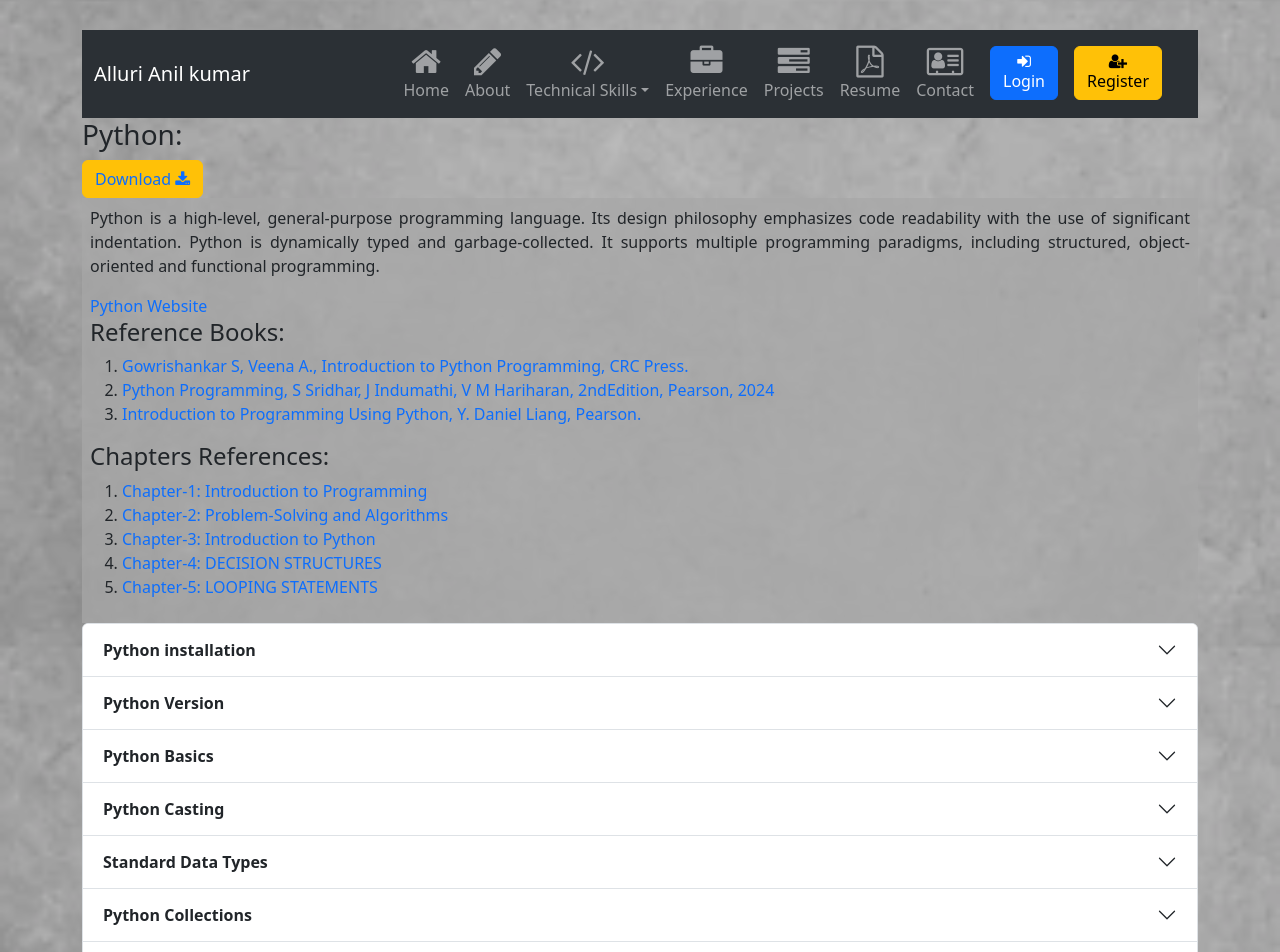
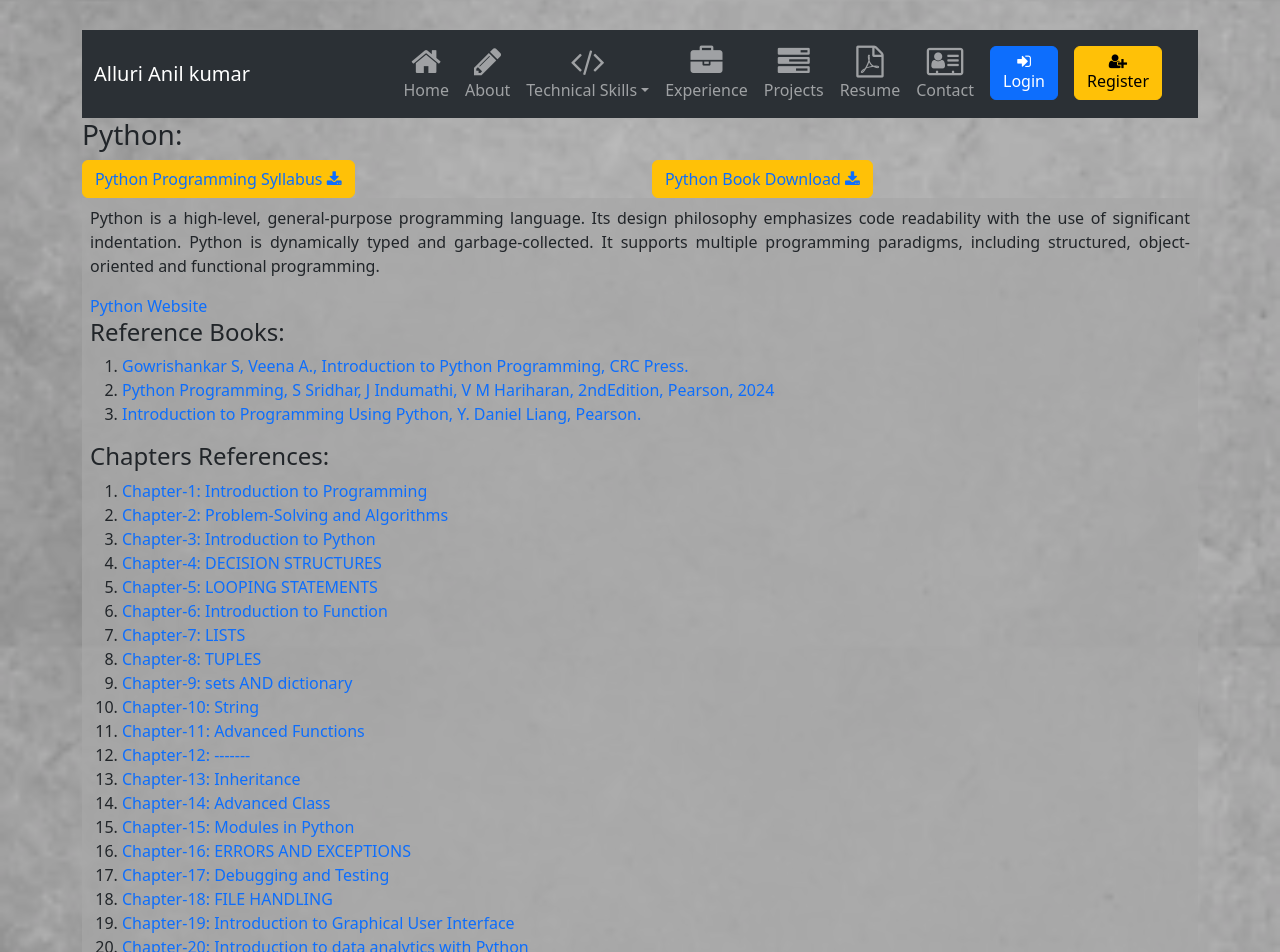
Before and after one commit to mekalamallikarjuna/mekalamallikarjuna.github.io, a React (Create React App) app: page /python in a window 1280 px wide. Shown: the top 952 px of the page. Built offline with nearby package versions, Linux system fonts and the light colour scheme.

Commit message:
Added the files for python

```diff
--- a/src/programmings/python/Python.js
+++ b/src/programmings/python/Python.js
@@ -15,8 +15,21 @@ const Python = () => {
         <Col>
           <div className="">
             <Button title="Click to download now" variant="warning">
+              <a
+                className="button"
+                href="PYTHON.pdf"
+                download="Python_Programming_Syllabus.pdf"
+              >
+                Python Programming Syllabus <i className="fa fa-download" />
+              </a>
+            </Button>
+          </div>
+        </Col>
+        <Col>
+          <div className="">
+            <Button title="Click to download now" variant="warning">
               <a className="button" href="PYTHON.pdf" download="PYTHON.pdf">
-                Download <i className="fa fa-download" />
+                Python Book Download <i className="fa fa-download" />
               </a>
             </Button>
           </div>
@@ -90,6 +103,91 @@ const Python = () => {
           <li>
             <a target="_blank" href="Chapter-5.pdf">
               Chapter-5: LOOPING STATEMENTS
+            </a>
+          </li>
+          <li>
+            <a target="_blank" href="Chapter-6.pdf">
+              Chapter-6: Introduction to Function
+            </a>
+          </li>
+          <li>
+            <a target="_blank" href="Chapter-7.pdf">
+              Chapter-7: LISTS
+            </a>
+          </li>
+          <li>
+            <a target="_blank" href="Chapter-8.pdf">
+              Chapter-8: TUPLES
+            </a>
+          </li>
+          <li>
+            <a target="_blank" href="Chapter-9.pdf">
+              Chapter-9: sets AND dictionary
+            </a>
+          </li>
+          <li>
+            <a target="_blank" href="Chapter-10.pdf">
+              Chapter-10: String
+            </a>
+          </li>
+          <li>
+            <a target="_blank" href="Chapter-11.pdf">
+              Chapter-11: Advanced Functions
+            </a>
+          </li>
+          <li>
+            <a target="_blank" href="Chapter-12.pdf">
+              Chapter-12: -------
+            </a>
+          </li>
+          <li>
+            <a target="_blank" href="Chapter-13.pdf">
+              Chapter-13: Inheritance
+            </a>
+          </li>
+          <li>
+            <a target="_blank" href="Chapter-14.pdf">
+              Chapter-14: Advanced Class
+            </a>
+          </li>
+          <li>
+            <a target="_blank" href="Chapter-15.pdf">
+              Chapter-15: Modules in Python
+            </a>
+          </li>
+          <li>
+            <a target="_blank" href="Chapter-16.pdf">
+              Chapter-16: ERRORS AND EXCEPTIONS
+            </a>
+          </li>
+          <li>
+            <a target="_blank" href="Chapter-17.pdf">
+              Chapter-17: Debugging and Testing
+            </a>
+          </li>
+          <li>
+            <a target="_blank" href="Chapter-18.pdf">
+              Chapter-18: FILE HANDLING
+            </a>
+          </li>
+          <li>
+            <a target="_blank" href="Chapter-19.pdf">
+              Chapter-19: Introduction to Graphical User Interface
+            </a>
+          </li>
+          <li>
+            <a target="_blank" href="Chapter-20.pdf">
+              Chapter-20: Introduction to data analytics with Python
+            </a>
+          </li>
+          <li>
+            <a target="_blank" href="Chapter-21.pdf">
+              Chapter-21: Database and Parallel Programming
+            </a>
+          </li>
+          <li>
+            <a target="_blank" href="Chapter-22.pdf">
+              Chapter-22: Networks and Security
             </a>
           </li>
         </ol>
```
Also changed, not shown: 1 other file (tests, documents, lock files or other folders).
